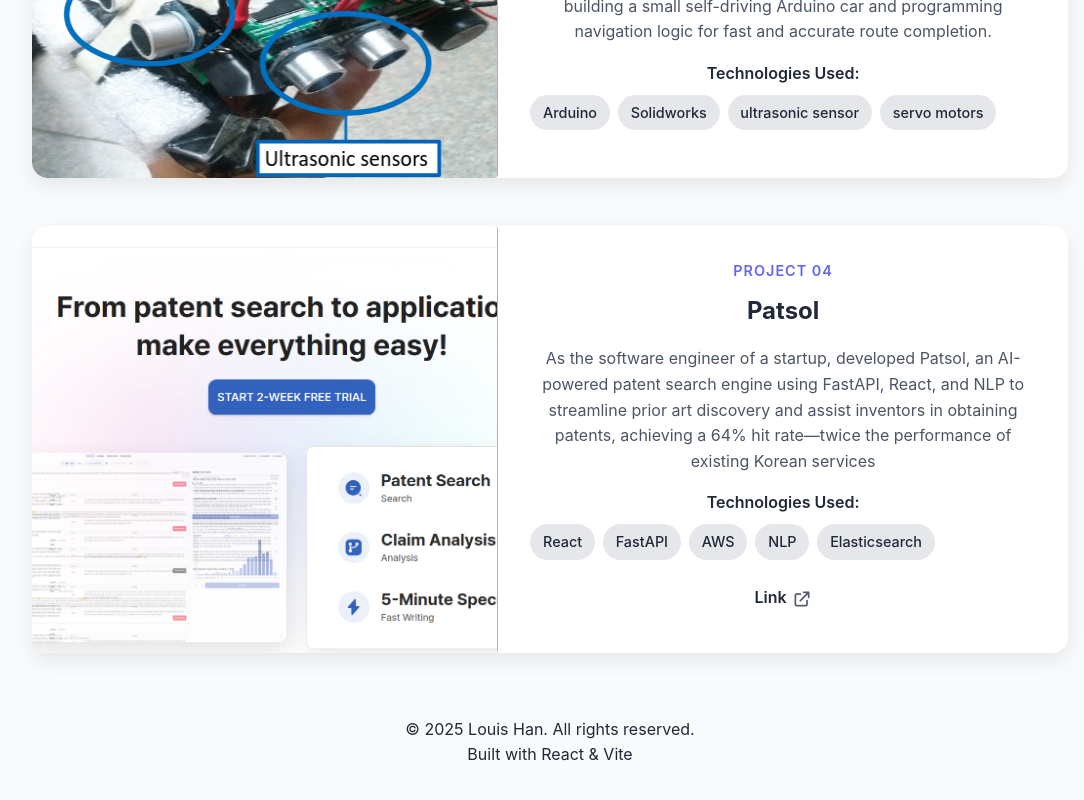
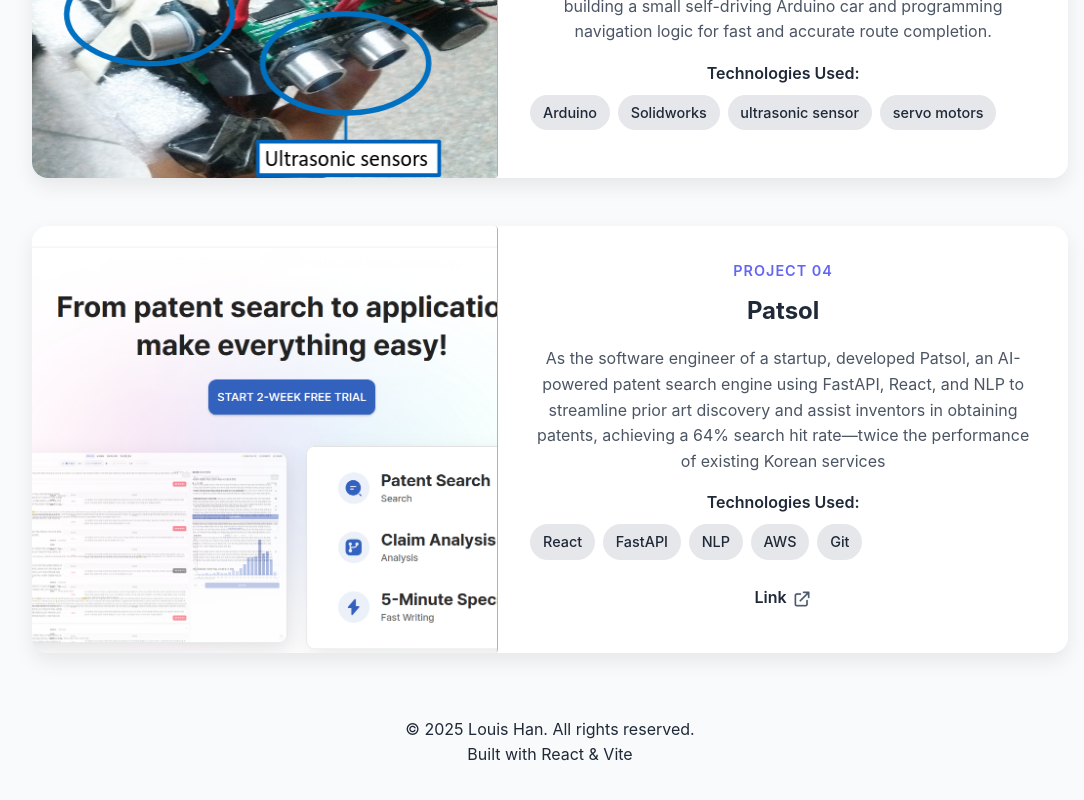
Before and after one commit to euyseok-han/portfolio, a React (Vite) app: page / in a window 1280 px wide. Shown: the part 2346-3146 px from the top of the page, without its empty margins (90-1174 px from the left). Built offline with nearby package versions, Linux system fonts and the light colour scheme.

Commit message:
project detail

```diff
--- a/src/App.jsx
+++ b/src/App.jsx
@@ -55,8 +55,8 @@ export default function App() {
       id: 4,
       title: "Patsol",
       image: patsol,
-      description: "As the software engineer of a startup, developed Patsol, an AI-powered patent search engine using FastAPI, React, and NLP to streamline prior art discovery and assist inventors in obtaining patents, achieving a 64% hit rate—twice the performance of existing Korean services",
-      technologies: ["React", "FastAPI", "AWS", "NLP", "Elasticsearch"],
+      description: "As the software engineer of a startup, developed Patsol, an AI-powered patent search engine using FastAPI, React, and NLP to streamline prior art discovery and assist inventors in obtaining patents, achieving a 64% search hit rate—twice the performance of existing Korean services",
+      technologies: ["React", "FastAPI", "NLP", "AWS", "Git"],
       github: "",
       demo: "",
       link: "https://patsol.kr/"
```
